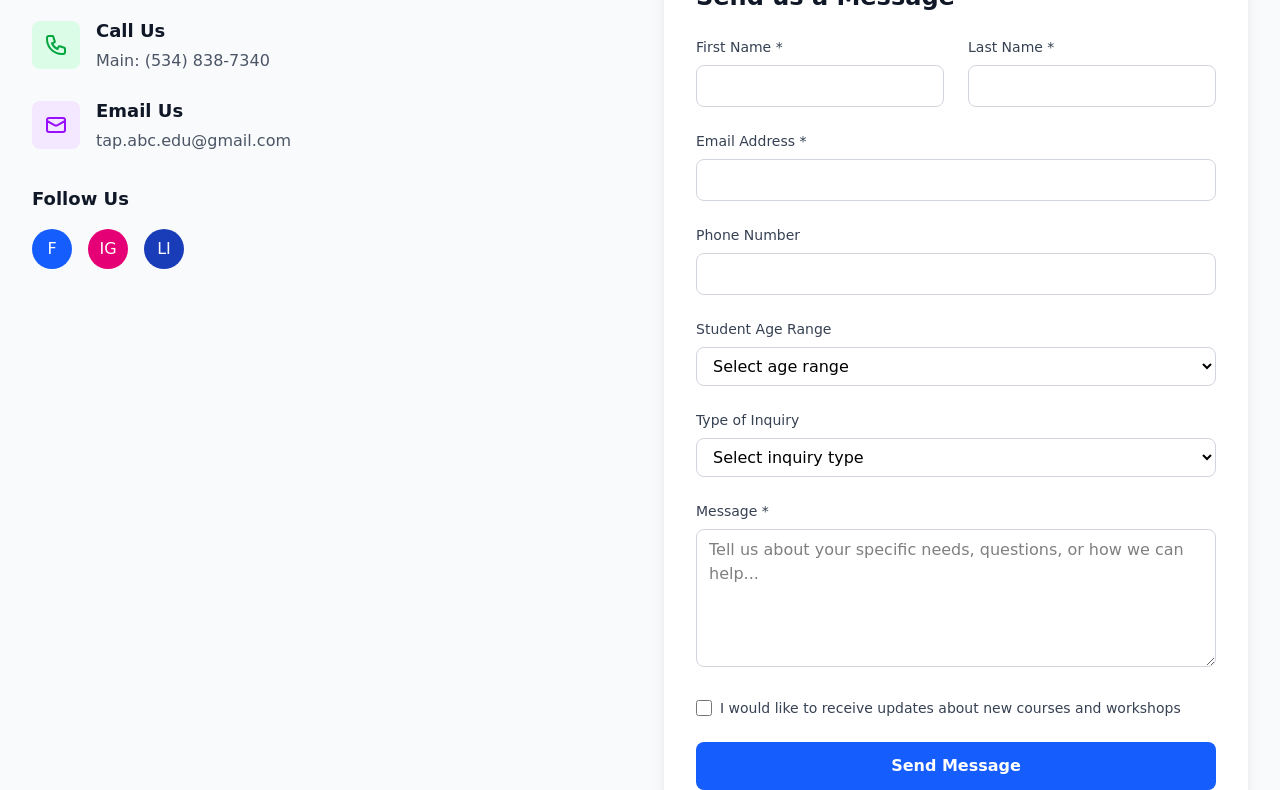
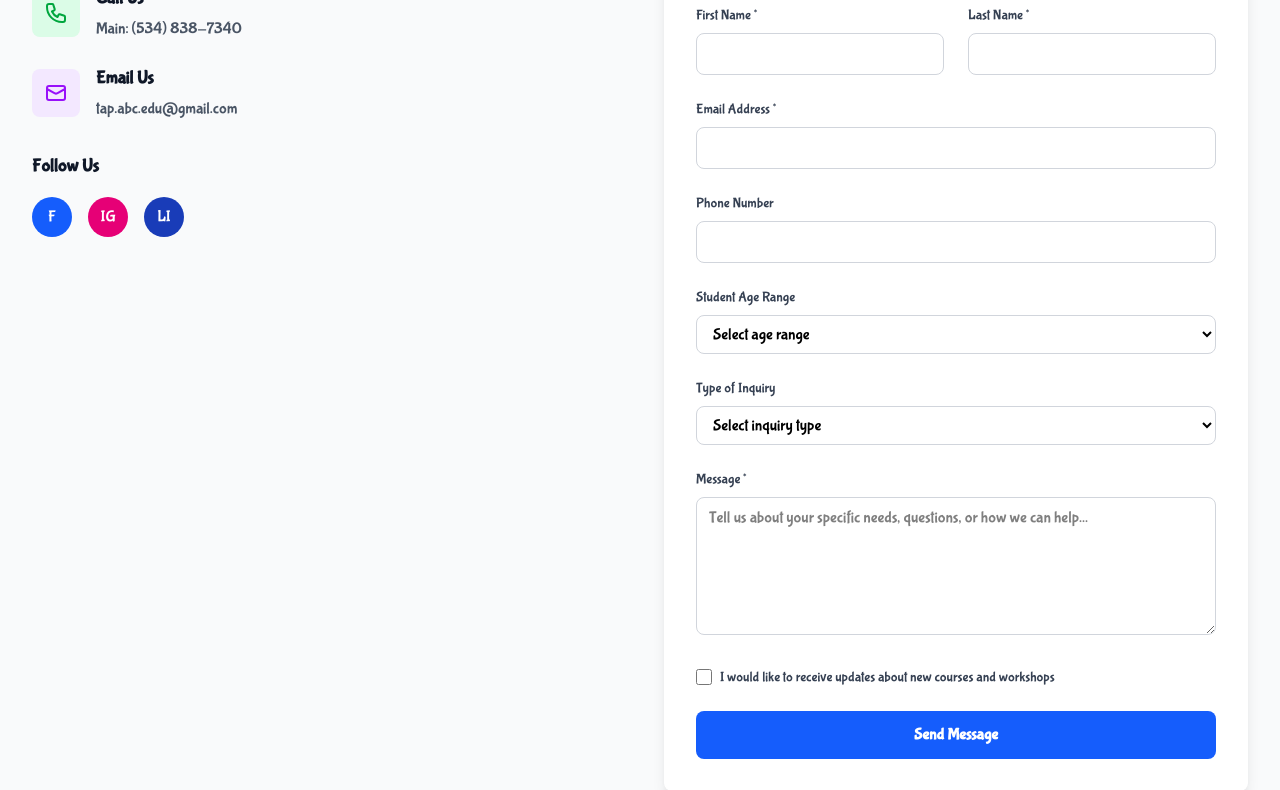
Before and after one commit to Hadilberavi/phonics, a website built with Vite: page src/contact.html in a window 1280 px wide. Shown: the part 461-1251 px from the top of the page. Built offline with nearby package versions, Linux system fonts and the light colour scheme.

Commit message:
add. font family

```diff
--- a/src/css/style.css
+++ b/src/css/style.css
@@ -1,5 +1,10 @@
 @import "tailwindcss";
-
+@font-face {
+  font-family: 'Bubblegum Sans';
+  src: url('/fonts/BubblegumSans-Regular.ttf') format('woff2');
+  font-weight: 400;
+  font-style: normal;
+}
 @theme {
  --font-family: 'Bubblegum Sans', cursive;
 }
--- a/src/index.html
+++ b/src/index.html
@@ -6,7 +6,6 @@
     <meta name="viewport" content="width=device-width, initial-scale=1.0" />
     <title>Organization X - Phonics Courses for Teenagers</title>
     <link rel="stylesheet" href="css/style.css" />
-    <link href="https://fonts.googleapis.com/css2?family=Bubblegum+Sans&display=swap" rel="stylesheet">
     <script
       defer
       src="https://cdn.jsdelivr.net/npm/alpinejs@3.x.x/dist/cdn.min.js"
```
Also changed, not shown: fonts/BubblegumSans-Regular.ttf (added).
